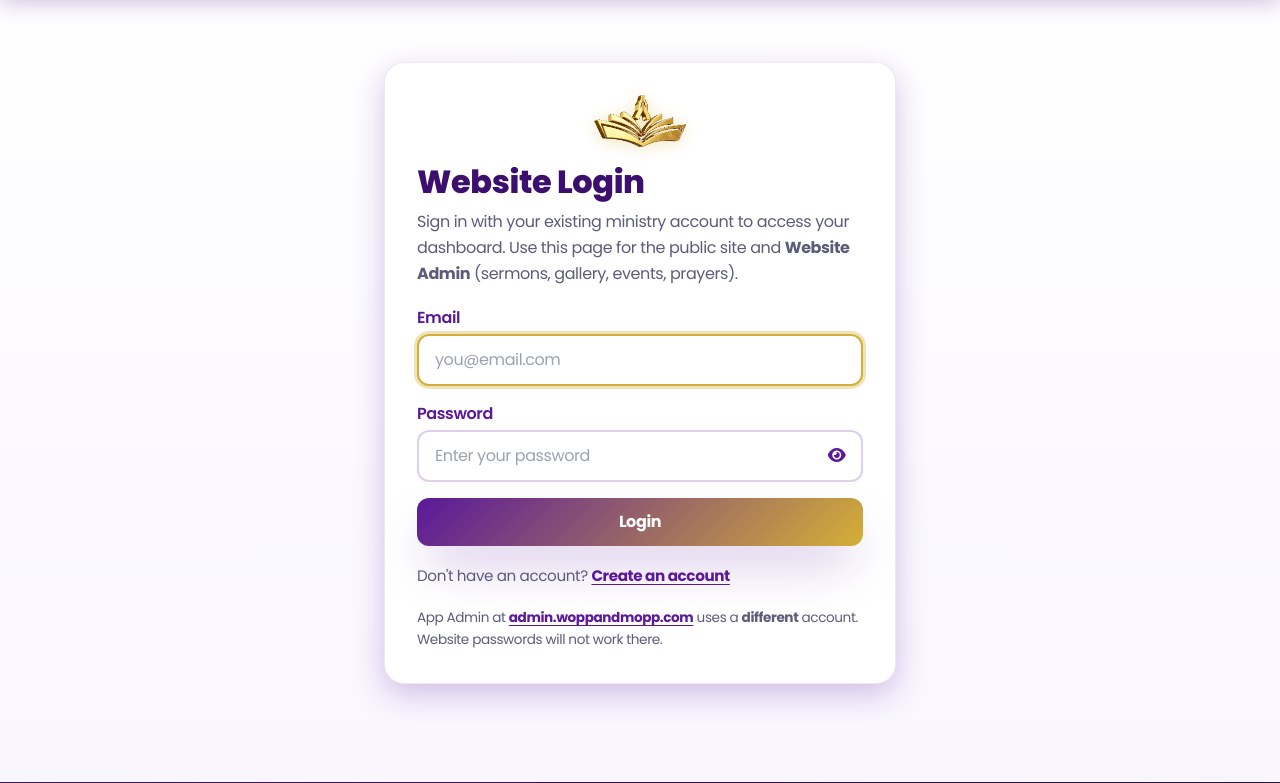
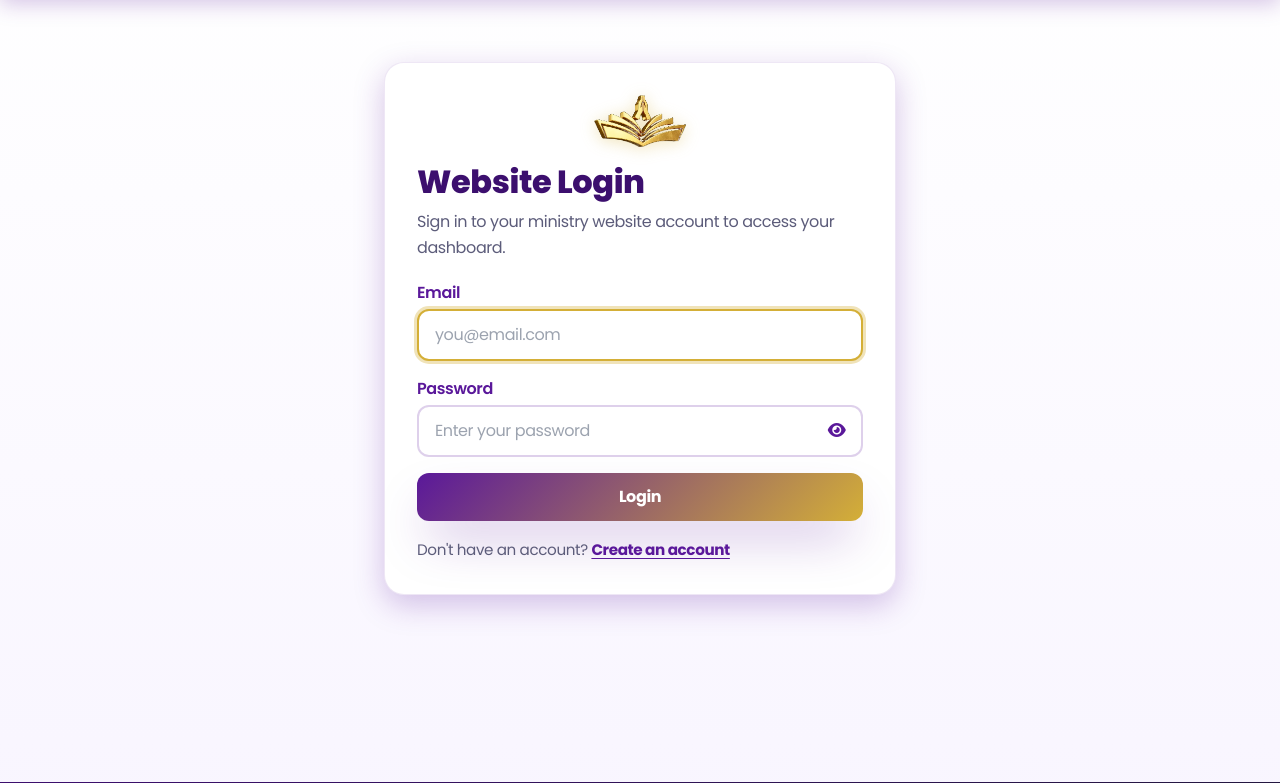
Before and after one commit to Michaeludoroh/Men-and-women-of-passion-and-purpose, a Flask app: page /auth/login in a window 1280 px wide. Shown: the part 82-865 px from the top of the page. Run offline with Flask 3, Linux system fonts and the light colour scheme; data comes from the database, SQL or seed files in the repository; some libraries are stand-ins or nearby versions.

Commit message:
Secure website login and remove admin URL exposure

```diff
--- a/app/__init__.py
+++ b/app/__init__.py
@@ -62,6 +62,16 @@ def create_app():
 
     @app.context_processor
     def inject_media_helpers():
+        from flask_login import current_user
+
+        # App Admin is a separate system. Never put its URL in public template context.
+        injected_app_admin_url = ""
+        if (
+            getattr(current_user, "is_authenticated", False)
+            and getattr(current_user, "role", None) == "admin"
+        ):
+            injected_app_admin_url = app_admin_url()
+
         return {
             "logo_url": logo_url,
             "favicon_url": favicon_url,
@@ -78,7 +88,7 @@ def create_app():
             "social_links": get_social_links(),
             "sermon_watch_url": get_sermon_watch_url(),
             "contact_social_backgrounds": CONTACT_ICON_BACKGROUNDS,
-            "app_admin_url": app_admin_url(),
+            "app_admin_url": injected_app_admin_url,
             "ministry": get_ministry_context(),
         }
 
--- a/app/routes/auth_routes.py
+++ b/app/routes/auth_routes.py
@@ -3,9 +3,21 @@ from flask_login import login_user, logout_user, current_user
 from ..forms import RegisterForm, LoginForm
 from ..models import User
 from ..extensions import db
-from ..utils.security import is_safe_redirect_url
+from ..utils.security import is_safe_redirect_url, is_website_admin_path
 
 auth = Blueprint("auth", __name__)
+
+
+def _post_login_redirect(user):
+    """Send members to the website dashboard; never honor admin next-URLs for non-admins."""
+    next_page = request.args.get("next")
+    if next_page and is_safe_redirect_url(next_page):
+        if is_website_admin_path(next_page) and getattr(user, "role", None) != "admin":
+            return redirect(url_for("main.dashboard"))
+        return redirect(next_page)
+    if getattr(user, "role", None) == "admin":
+        return redirect(url_for("admin.admin_dashboard"))
+    return redirect(url_for("main.dashboard"))
 
 
 @auth.route("/register", methods=["GET", "POST"])
@@ -23,7 +35,7 @@ def register():
                 request.remote_addr,
                 request.headers.get("User-Agent", "unknown"),
             )
-            flash("Email already exists. Please login.", "warning")
+            flash("Unable to create an account with this email. Please sign in or use a different email.", "warning")
             return redirect(url_for("auth.login"))
 
         user = User(
@@ -50,12 +62,7 @@ def register():
 @auth.route("/login", methods=["GET", "POST"])
 def login():
     if current_user.is_authenticated:
-        next_page = request.args.get("next")
-        if next_page and is_safe_redirect_url(next_page):
-            return redirect(next_page)
-        if current_user.role == "admin":
-            return redirect(url_for("admin.admin_dashboard"))
-        return redirect(url_for("main.dashboard"))
+        return _post_login_redirect(current_user)
 
     form = LoginForm()
     if form.validate_on_submit():
@@ -70,13 +77,8 @@ def login():
                 request.remote_addr,
                 request.headers.get("User-Agent", "unknown"),
             )
-            next_page = request.args.get("next")
             flash("Welcome back!", "success")
-            if next_page and is_safe_redirect_url(next_page):
-                return redirect(next_page)
-            if user.role == "admin":
-                return redirect(url_for("admin.admin_dashboard"))
-            return redirect(url_for("main.dashboard"))
+            return _post_login_redirect(user)
 
         current_app.logger.warning(
             "Login failed email=%s ip=%s ua=%s",
--- a/app/templates/base.html
+++ b/app/templates/base.html
@@ -72,7 +72,9 @@
                             <a href="{{ url_for('main.dashboard') }}" class="nav-link">Dashboard</a>
                             {% if current_user.role == 'admin' %}
                                 <a href="{{ url_for('admin.admin_dashboard') }}" class="nav-link">Website Admin</a>
+                                {% if app_admin_url %}
                                 <a href="{{ app_admin_url }}" target="_blank" rel="noopener noreferrer" class="nav-link">App Admin</a>
+                                {% endif %}
                             {% endif %}
                             <a href="{{ url_for('auth.logout') }}" class="btn-outline-gold site-nav-logout">Logout</a>
                         {% else %}
@@ -123,7 +125,9 @@
                     <a href="{{ url_for('main.dashboard') }}" class="site-nav-mobile-link" @click="open = false">Dashboard</a>
                     {% if current_user.role == 'admin' %}
                         <a href="{{ url_for('admin.admin_dashboard') }}" class="site-nav-mobile-link" @click="open = false">Website Admin</a>
+                        {% if app_admin_url %}
                         <a href="{{ app_admin_url }}" target="_blank" rel="noopener noreferrer" class="site-nav-mobile-link" @click="open = false">App Admin</a>
+                        {% endif %}
                     {% endif %}
                     <a href="{{ url_for('auth.logout') }}" class="btn-outline-gold site-nav-mobile-cta" @click="open = false">Logout</a>
                 {% else %}
--- a/app/templates/login.html
+++ b/app/templates/login.html
@@ -5,7 +5,7 @@
     <div class="auth-card card">
         <img src="{{ logo_url() }}" alt="Men and Women of Passion and Purpose logo" class="brand-logo mx-auto mb-4">
         <h1>Website Login</h1>
-        <p class="auth-lead">Sign in with your existing ministry account to access your dashboard. Use this page for the public site and <strong>Website Admin</strong> (sermons, gallery, events, prayers).</p>
+        <p class="auth-lead">Sign in to your ministry website account to access your dashboard.</p>
         <form method="POST" action="{{ url_for('auth.login', next=request.args.get('next')) }}" class="space-y-4" x-data="{ showPassword: false, submitting: false }" @submit="submitting = true">
             {{ form.hidden_tag() }}
             <div>
@@ -32,10 +32,6 @@
         <p class="auth-footer-links">
             Don't have an account? <a href="{{ url_for('auth.register') }}">Create an account</a>
         </p>
-        <p class="auth-note">
-            App Admin at <a href="{{ app_admin_url }}" target="_blank" rel="noopener noreferrer">admin.woppandmopp.com</a>
-            uses a <strong>different</strong> account. Website passwords will not work there.
-        </p>
     </div>
 </section>
 {% endblock %}
```
Also changed, not shown: app/utils/security.py (+8 -0 lines).
